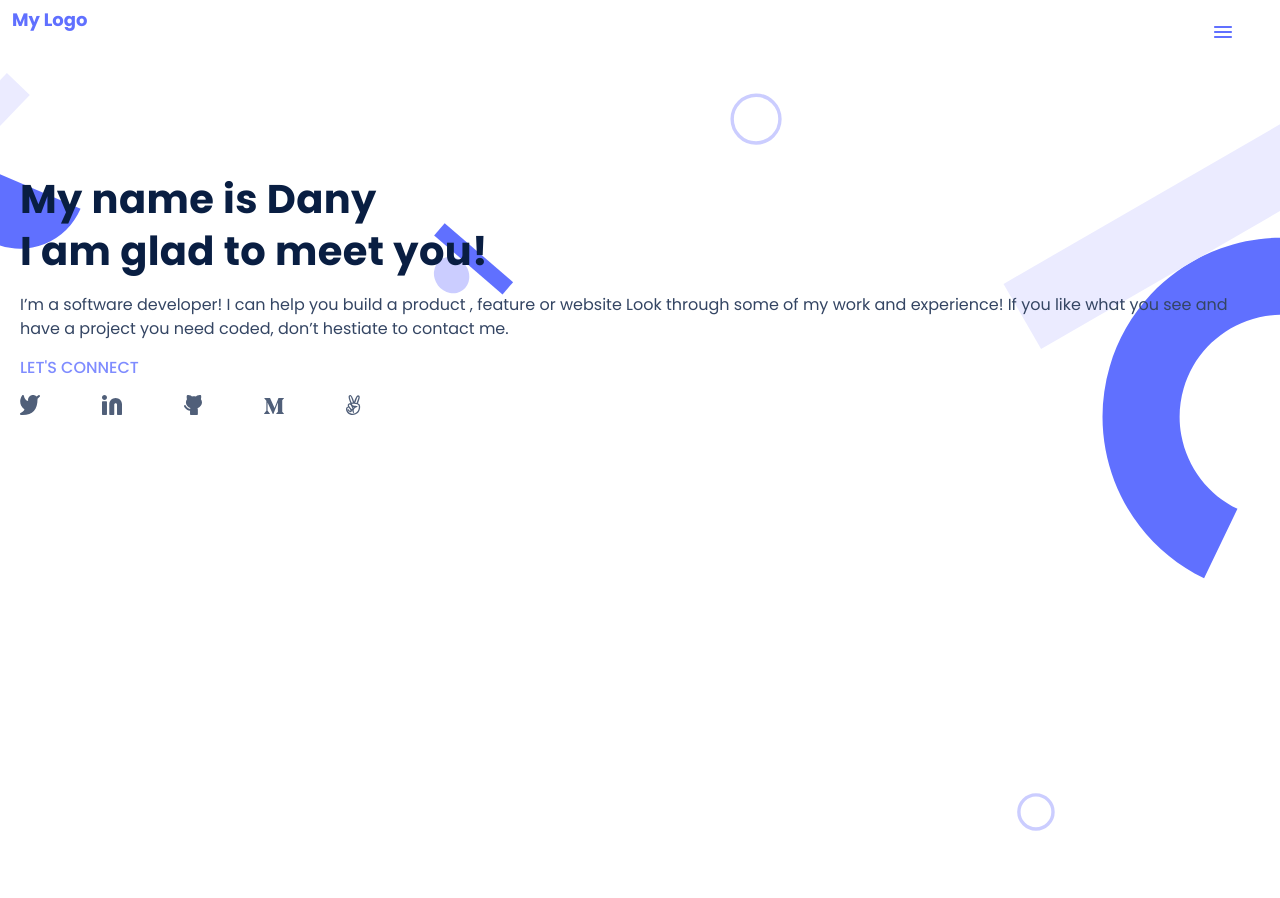
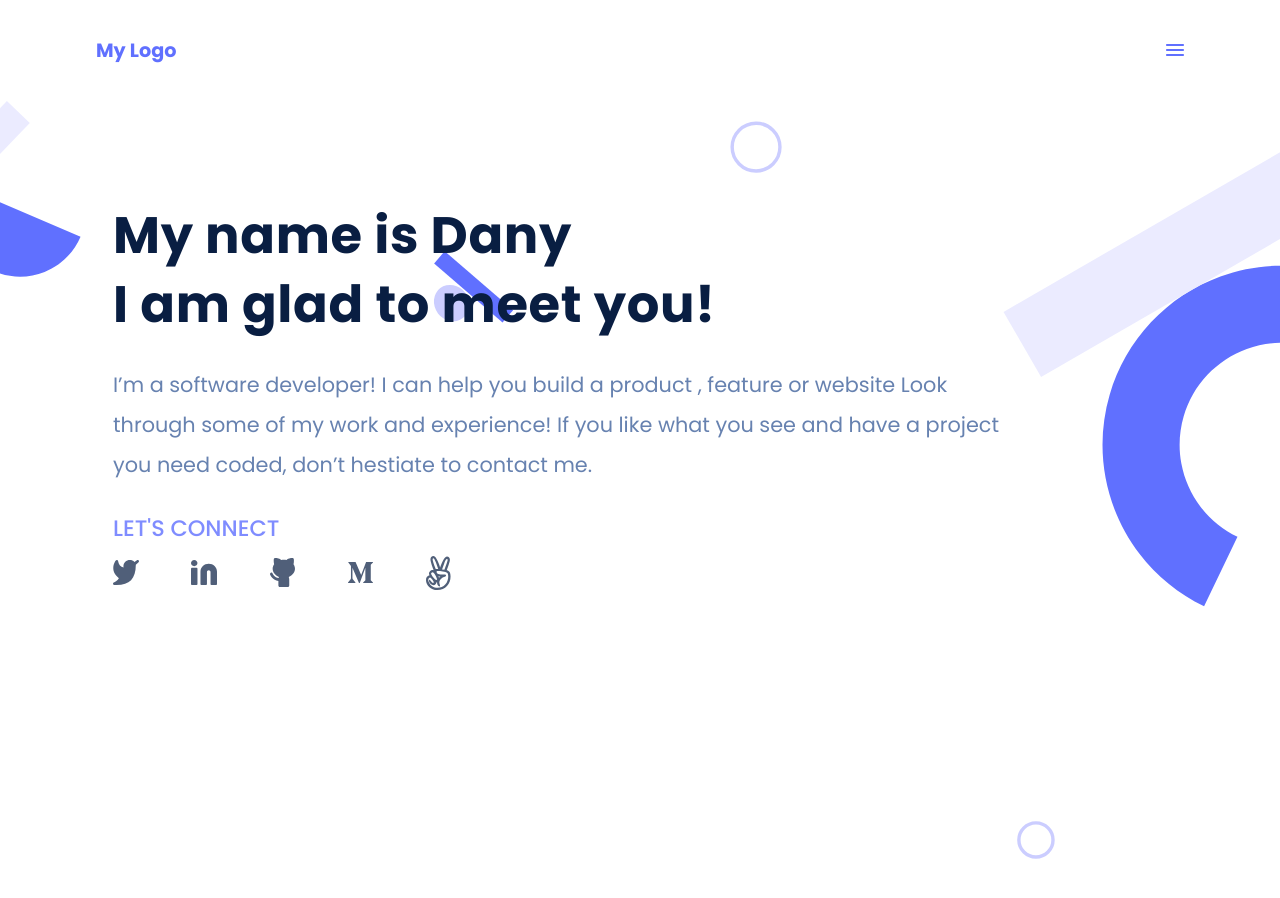
Before and after one commit to amiralda/amiral-portfolio, a website: page index.html in a window 1280 px wide. Before the commit the page ends 873 px from the top, so only its background shows below. Drawn offline with Linux system fonts and the light colour scheme.

Commit message:
UI Changes Added

```diff
--- a/index.html
+++ b/index.html
@@ -1,37 +1,71 @@
 <!DOCTYPE html>
 <html lang="en">
   <head>
-    <meta charset="UTF-8">
-    <meta http-equiv="X-UA-Compatible" content="IE=edge">
-    <meta name="viewport" content="width=device-width, initial-scale=1.0">
+    <meta charset="UTF-8" />
+    <meta http-equiv="X-UA-Compatible" content="IE=edge" />
+    <meta name="viewport" content="width=device-width, initial-scale=1.0" />
     <title>Dany's Portfolio</title>
-    <link rel="stylesheet" href="style.css">
-    <link rel="preconnect" href="https://fonts.googleapis.com">
-<link rel="preconnect" href="https://fonts.gstatic.com" crossorigin>
-<link href="https://fonts.googleapis.com/css2?family=Poppins:wght@400;500;700&display=swap" rel="stylesheet">
+    <link rel="stylesheet" href="style.css" />
+    <link rel="preconnect" href="https://fonts.googleapis.com" />
+    <link rel="preconnect" href="https://fonts.gstatic.com" crossorigin />
+    <link
+      href="https://fonts.googleapis.com/css2?family=Poppins:wght@400;500;700&display=swap"
+      rel="stylesheet"
+    />
   </head>
   <body>
     <header>
-        <a href="#"class="Logo">My Logo</a>
-        <nav class="Navbar">
-            <div class="menu"><a href="#"><img src="img/humburger-btn.svg" alt="menu"></a></div>
+      <div class="container nav">
+        <a href="#" class="Logo">My Logo</a>
+        <nav>
+          <div class="menu">
+            <a href="#"><img src="img/humburger-btn.svg" alt="menu" /></a>
+          </div>
         </nav>
+      </div>
     </header>
     <section>
-            <h1 class="perso">My name is Dany<br> I am glad to meet you!</h1>
-            <p class="pro"> I’m a software developer! I can help you build a product ,
-            feature or website Look through some of my work and experience!
-            If you like what you see and have a project you need coded,
-            don’t hestiate to contact me.</p>
+      <div class="container">
+        <h1 class="perso">
+          My name is Dany<br />
+          I am glad to meet you!
+        </h1>
+        <p class="pro">
+          I’m a software developer! I can help you build a product , feature or
+          website Look through some of my work and experience! If you like what
+          you see and have a project you need coded, don’t hestiate to contact
+          me.
+        </p>
 
         <h2 class="connect">LET'S CONNECT</h2>
         <ul class="icon">
-                <li><a href="www.twitter.com/amiralda"><img src="img/twitter.svg" alt="twitter-icon"></a></li>
-                <li><a href="https://www.linkedin.com/danyaugustin/"><img src="img/linkedin.svg" alt="linkedin-icon"></a></li>
-                <li><a href="https://github.com/amiralda"><img src="img/github.svg" alt="github-icon"></a></li>
-                <li><a href="https://www.medium.com/amiralda/"><img src="img/medium.svg" alt="medium-icon"></a></li>
-                <li><a href="https://angel.co/u/dany-augustin"><img src="img/angellist.svg" alt="angellist-icon"></a></li>
+          <li>
+            <a href="www.twitter.com/amiralda"
+              ><img src="img/twitter.svg" alt="twitter-icon"
+            /></a>
+          </li>
+          <li>
+            <a href="https://www.linkedin.com/danyaugustin/"
+              ><img src="img/linkedin.svg" alt="linkedin-icon"
+            /></a>
+          </li>
+          <li>
+            <a href="https://github.com/amiralda"
+              ><img src="img/github.svg" alt="github-icon"
+            /></a>
+          </li>
+          <li>
+            <a href="https://www.medium.com/amiralda/"
+              ><img src="img/medium.svg" alt="medium-icon"
+            /></a>
+          </li>
+          <li>
+            <a href="https://angel.co/u/dany-augustin"
+              ><img src="img/angellist.svg" alt="angellist-icon"
+            /></a>
+          </li>
         </ul>
+      </div>
     </section>
   </body>
 </html>
--- a/style.css
+++ b/style.css
@@ -1,7 +1,27 @@
+* {
+  margin: 0;
+  padding: 0;
+  box-sizing: border-box;
+}
+
+html {
+  font-size: 16px;
+}
+
 body {
   font-family: "Poppins", sans-serif;
-  padding: 0%;
-  margin: 0;
+}
+
+.container {
+  margin: 0 auto;
+  max-width: 1528px;
+  width: 85%;
+}
+
+.nav {
+  display: flex;
+  align-items: center;
+  justify-content: space-between;
 }
 
 .icon li {
@@ -14,9 +34,8 @@ body {
 }
 
 header {
-  height: 95%;
-  width: 95%;
   border-radius: 0.25rem;
+  padding: 2rem 0;
   display: flex;
   justify-content: space-between;
   align-items: center;
@@ -27,33 +46,33 @@ header {
   width: fit-content;
   font-style: normal;
   color: #6070ff;
-  font-size: 18px;
-  line-height: 20px;
+  font-size: 1.2rem;
+  /* line-height: 20px; */
   text-align: center;
   font-weight: 700;
-  margin: 10px 12px;
+  /* margin: 10px 12px; */
   text-decoration: none;
 }
 
-.Navbar {
-  width: 18px;
-  height: 12px;
-}
-
 .icon {
-  width: 100%;
-  height: 3%;
   margin-bottom: 5px;
   display: flex;
   justify-content: start;
   align-items: center;
   list-style: none;
-  padding-left: 0%;
 }
 
 .menu {
-  margin: 6px 16px;
+  margin: 6px 0px;
   text-align: center;
+}
+
+.icon li img {
+  width: 1.6rem;
+  transition: transform 0.21s ease-in-out;
+}
+.icon li img:hover {
+  transform: scale(1.5);
 }
 
 section {
@@ -65,34 +84,32 @@ section {
 }
 
 .perso {
-  width: 327;
-  height: 150;
-  font-family: 'Poppins', sans-serif;
-  font-size: 40px;
+  font-size: 3.2rem;
   font-weight: 700;
-  line-height: 52px;
+  line-height: 4.3rem;
   margin-bottom: 10px;
-  letter-spacing: 0.37px;
+  letter-spacing: 0.04rem;
   padding-top: 100px;
   color: #091e42;
+  cursor: default;
 }
 
 .pro {
-  width: 327;
-  height: 146;
   font-weight: 400;
-  line-height: 24px;
-  font-size: 16px;
-  color: #344563;
+  line-height: 2.5rem;
+  font-size: 1.3rem;
+  color: #6782b0;
   margin-bottom: 15px;
   text-align: left;
+  padding: 1rem 0rem;
+  cursor: default;
+  width: 90%;
+  max-width: 900px;
 }
 
 .connect {
-  width: 117;
-  height: 24px;
-  font-size: 16px;
-  margin-bottom: 5px;
+  font-size: 1.4rem;
+  margin-bottom: 1rem;
   color: #7f8cff;
   text-align: left;
   font-weight: 500;
@@ -109,7 +126,7 @@ button {
   color: var(--clr-purple);
   background-color: transparent;
   letter-spacing: 0.03rem;
-  font-size: 17px;
+  font-size: 1.1rem;
 }
 
 #Headline-Title {
@@ -472,3 +489,21 @@ button {
   list-style: none;
   padding-left: 0%;
 }
+
+@media (max-width: 574px) {
+  html {
+    font-size: 12px;
+  }
+
+  .perso {
+    padding-top: 5rem;
+  }
+
+  .pro {
+    width: 100%;
+  }
+
+  .icon {
+    gap: 1.6rem;
+  }
+}
```
Lines whose indentation alone changed are shown as unchanged.
